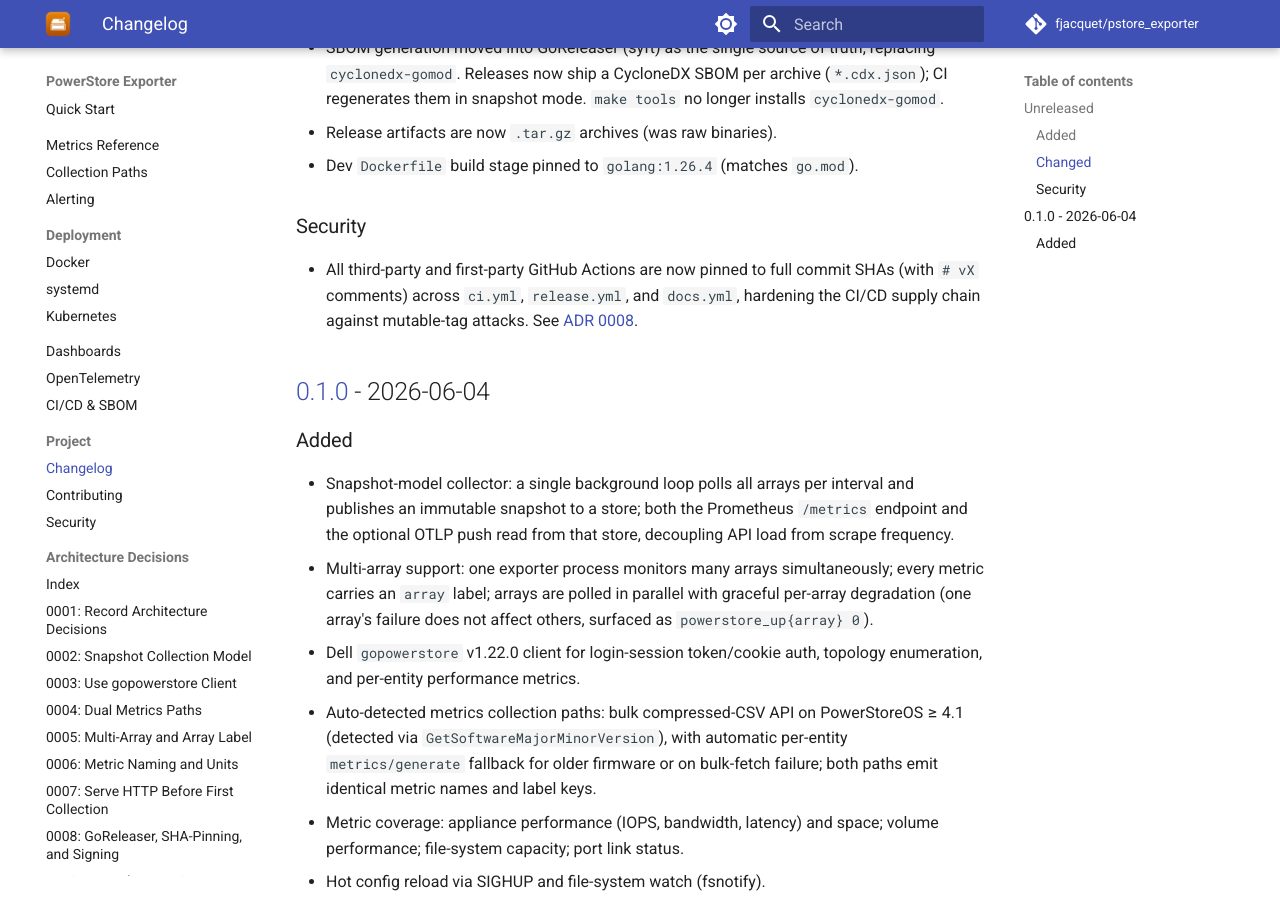
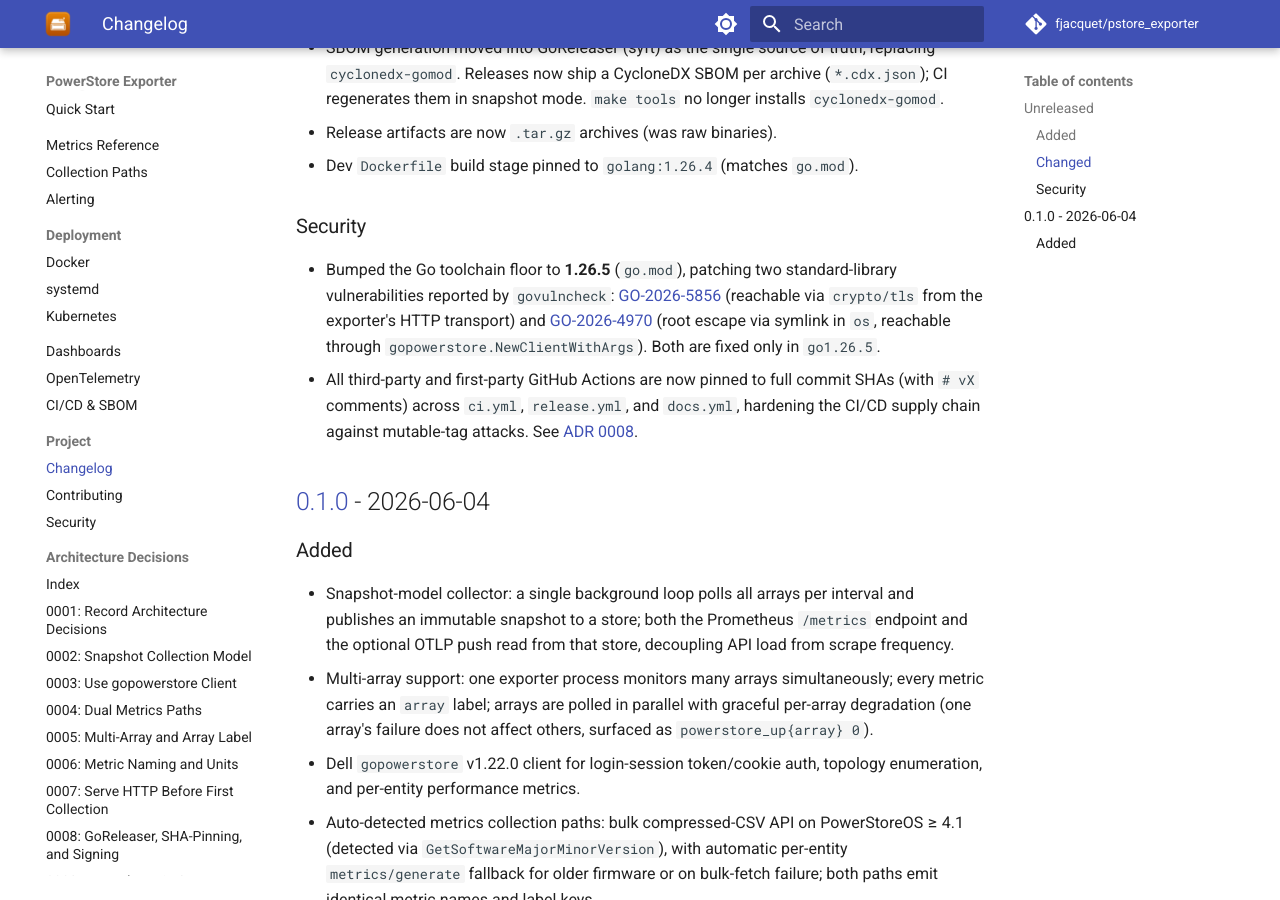
Before and after one commit to fjacquet/pstore_exporter, an MkDocs documentation site: the page built from docs/changelog.md, in a window 1280 px wide and 900 px high, scrolled down 809 px. Built offline with MkDocs 1.6.1 and Material for MkDocs 9.7.7, drawn with Linux system fonts in a browser that asks for light colours; comment, search, counter and statistics services are not loaded.

Commit message:
fix(deps): bump Go toolchain floor to 1.26.5 for stdlib CVEs
govulncheck flagged GO-2026-5856 (crypto/tls, reachable from the exporter's
HTTP transport) and GO-2026-4970 (os root escape via symlink, reachable
through gopowerstore.NewClientWithArgs). Both are fixed only in go1.26.5.

This failure predates this branch and is also present on main.

Co-Authored-By: Claude Opus 4.8 (1M context) <noreply@anthropic.com>

```diff
--- a/docs/changelog.md
+++ b/docs/changelog.md
@@ -35,6 +35,11 @@ and this project adheres to [Semantic Versioning](https://semver.org/spec/v2.0.0
 
 ### Security
 
+- Bumped the Go toolchain floor to **1.26.5** (`go.mod`), patching two standard-library
+  vulnerabilities reported by `govulncheck`: [GO-2026-5856](https://pkg.go.dev/vuln/GO-2026-5856)
+  (reachable via `crypto/tls` from the exporter's HTTP transport) and
+  [GO-2026-4970](https://pkg.go.dev/vuln/GO-2026-4970) (root escape via symlink in `os`,
+  reachable through `gopowerstore.NewClientWithArgs`). Both are fixed only in `go1.26.5`.
 - All third-party and first-party GitHub Actions are now pinned to full commit
   SHAs (with `# vX` comments) across `ci.yml`, `release.yml`, and `docs.yml`,
   hardening the CI/CD supply chain against mutable-tag attacks. See
```
Also changed, not shown: 1 other file.
